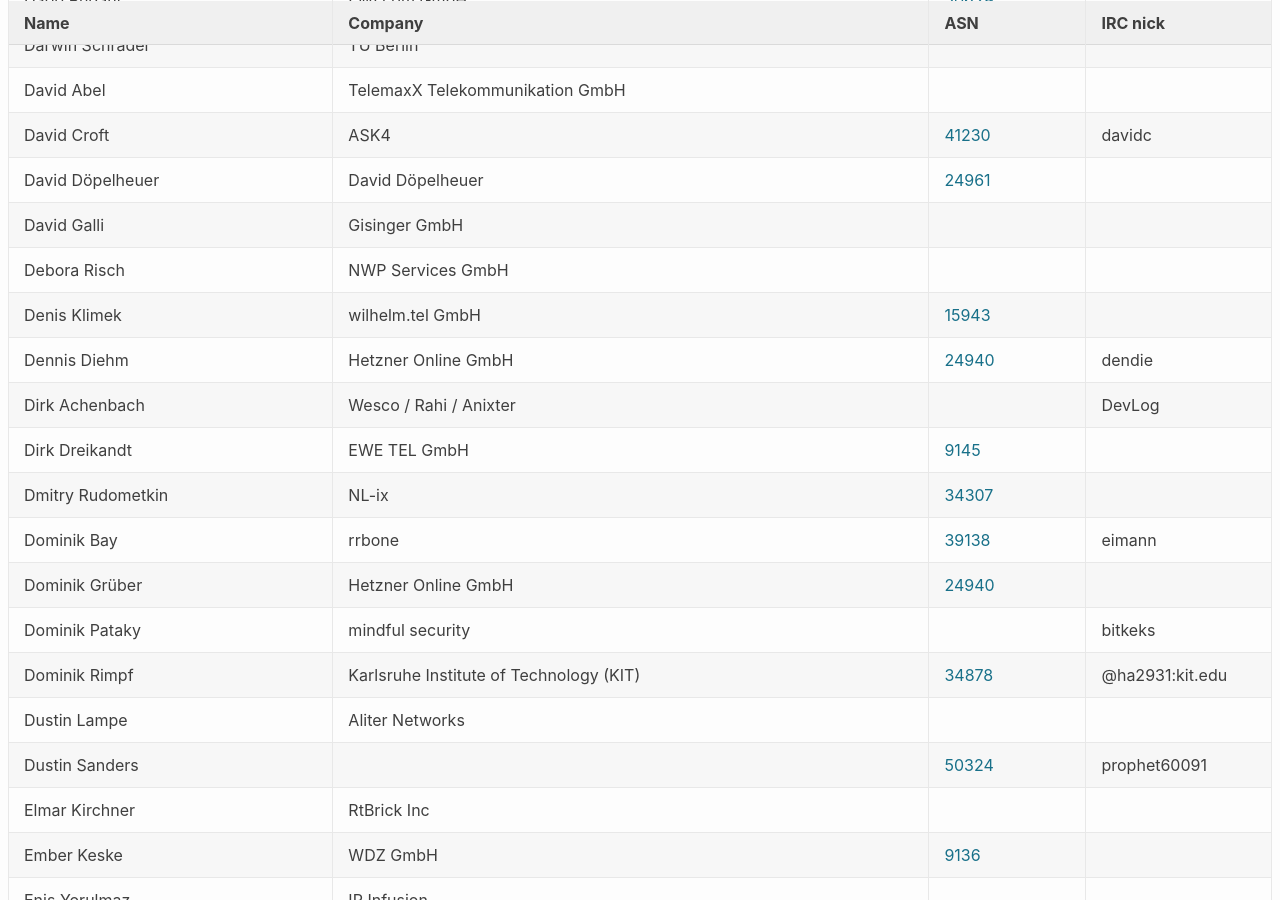
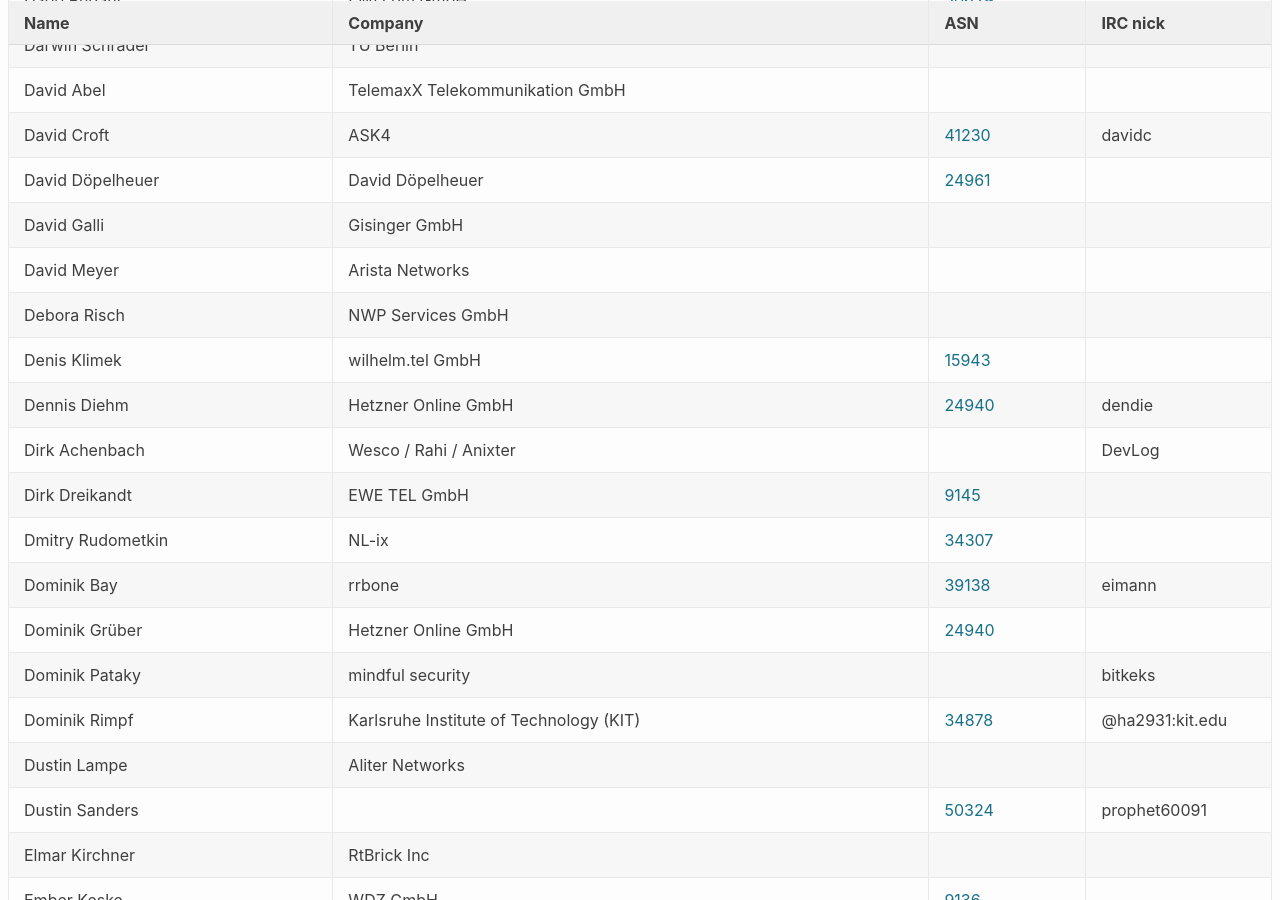
Before and after one commit to denog/pretix-attendeelist, a Jekyll site: the page built from denog15/index.md, in a window 1280 px wide and 900 px high, scrolled down 3799 px. Built offline with Jekyll 4.4.1, drawn with Linux system fonts in a browser that asks for light colours.

Commit message:
Latest data: Mon Oct 30 14:48:14 UTC 2023

```diff
--- a/_data/attendees_denog15_onsite.json
+++ b/_data/attendees_denog15_onsite.json
@@ -516,6 +516,12 @@
     "asn": null
   },
   {
+    "name": "David Meyer",
+    "company": "Arista Networks",
+    "irc": null,
+    "asn": null
+  },
+  {
     "name": "Debora Risch",
     "company": "NWP Services GmbH",
     "irc": null,
```
